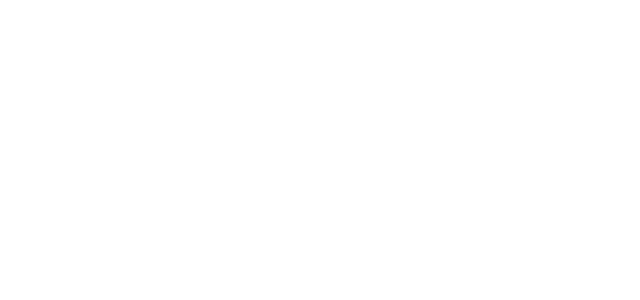
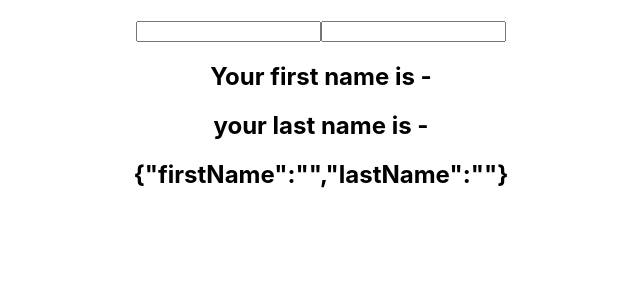
Before and after one commit to VICOrepo/reactHook, a React (Create React App) app: page / in a window 1280 px wide. Shown: the top 300 px of the page, without its empty margins (319-959 px from the left). Built offline with nearby package versions, Linux system fonts and the light colour scheme.

Commit message:
useState

```diff
--- a/src/App.js
+++ b/src/App.js
@@ -1,10 +1,18 @@
 import logo from './logo.svg';
 import './App.css';
+import ClassCounter from './Components/ClassCounter';
+import HookCount from './Components/HookCount';
+import HookCounter2 from './Components/HookCounter2';
+import HookCounter3 from './Components/HookCounter3';
 
 function App() {
   return (
     <div className="App">
-
+      <br/>
+      {/* <ClassCounter/> */}
+      {/* <HookCount/> */}
+      {/* <HookCounter2/> */}
+      <HookCounter3/>
     </div>
   );
 }
--- a/src/Components/ClassCounter.js
+++ b/src/Components/ClassCounter.js
@@ -1,9 +1,26 @@
 import React, { Component } from 'react'
 
-export class ClassCounter extends Component {
+ class ClassCounter extends Component {
+    constructor(props) {
+      super(props)
+
+      this.state = {
+         count: 0
+
+      }
+    }
+    incrementCount =() => {
+        this.setState({
+            count: this.state.count + 1
+        })
+
+    }
+
   render() {
     return (
-      <div>ClassCounter</div>
+      <div>
+        <button onClick={this.incrementCount}>Count {this.state.count}</button>
+      </div>
     )
   }
 }
--- /dev/null
+++ b/src/Components/HookCount.js
@@ -0,0 +1,14 @@
+import React, {useState} from 'react'
+
+function HookCount() {
+
+    const[count,setCount]=useState(0)
+
+  return (
+    <div>
+        <button onClick={()=>setCount(count+1)}>Count {count}</button>
+    </div>
+  )
+}
+
+export default HookCount
--- /dev/null
+++ b/src/Components/HookCounter2.js
@@ -0,0 +1,32 @@
+import React, {useState} from 'react'
+
+function HookCounter2()  {
+
+    const initialCount = 0
+    const[count, setCount] = useState(initialCount)
+
+  const  incrementFive =()=>{
+        for(let i=0;i<5;i++){
+            setCount(prevCount => prevCount+1)
+        }
+    }
+
+  return (
+    <div>
+        Count:{count}
+        <br/>
+        <br/>
+        <button onClick ={() => setCount(initialCount)}>Reset</button>
+        <br/>
+        <br/>
+        <button onClick ={() => setCount(prevCount => prevCount+1)}>Increment</button>
+        <br/>
+        <br/>
+
+        <button onClick ={() =>setCount(prevCount => prevCount-1)}>Decrement</button>
+        <button onClick={incrementFive}>Increment 5</button>
+    </div>
+  )
+}
+
+export default HookCounter2
--- /dev/null
+++ b/src/Components/HookCounter3.js
@@ -0,0 +1,20 @@
+import React, {useState}from 'react'
+
+function HookCounter3() {
+
+    const[name,setName] = useState({firstName:'',lastName:''})
+
+  return (
+<form>
+    <input type ="text" value = {name.firstName} onChange={e => setName({...name ,firstName: e.target.value})}/>
+    <input type ="text" value = {name.lastName} onChange={e => setName({...name,lastName: e.target.value})}/>
+    <h2>Your first name is - {name.firstName}</h2>
+    <h2>your last name is - {name.lastName}</h2>
+
+    <h2>{JSON.stringify(name)}</h2>
+
+</form>
+  )
+}
+
+export default HookCounter3
```
